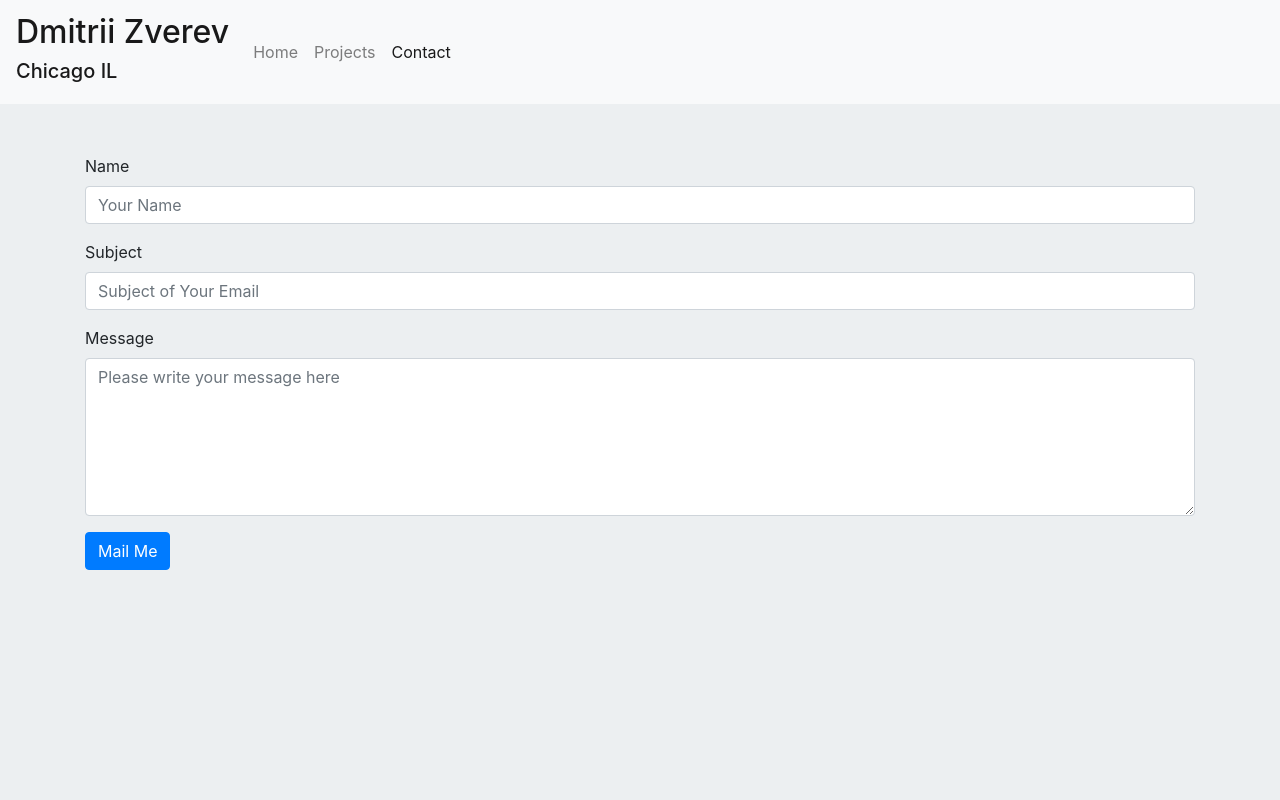
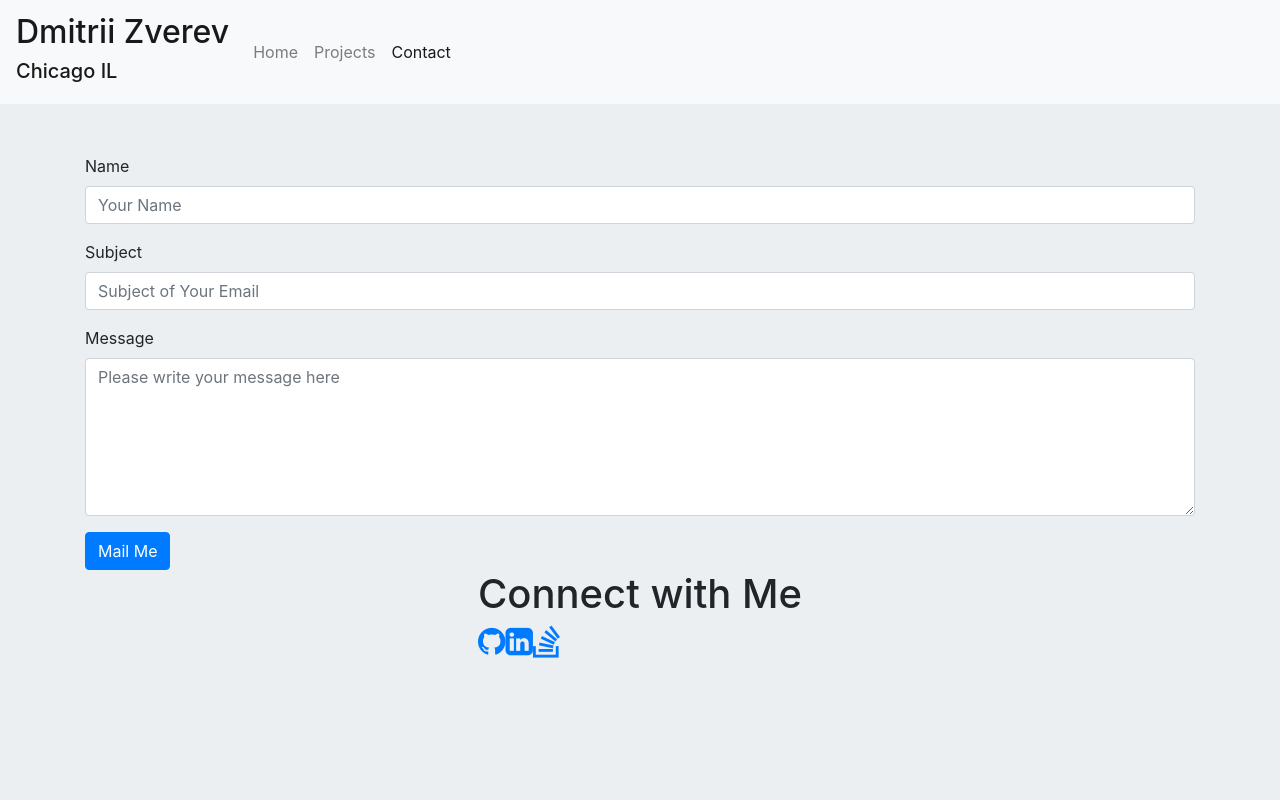
Before and after one commit to Zerrtry/React-Portfolio, a React (Create React App) app: page /contact in a window 1280 px wide. Shown: the top 800 px of the page. Built offline with nearby package versions, Linux system fonts and the light colour scheme.

Commit message:
navbar fixed

```diff
--- a/src/App.js
+++ b/src/App.js
@@ -12,17 +12,15 @@ import "bootstrap/dist/css/bootstrap.min.css";
 function App() {
   return (
     <Router>
-      <div>
-        <Navbar />
+        <Navbar sticky="top"/>
         <Wrapper>
           <Route exact path="/" component={Home} />
           <Route exact path="/home" component={Home} />
           <Route exact path="/projects" component={Projects} />
           <Route exact path="/contact" component={Contact} />
+        <Contacts />
         </Wrapper>
         <Footer />
-        <Contacts />
-      </div>
     </Router>
   );
 }
--- a/src/components/Card/index.js
+++ b/src/components/Card/index.js
@@ -1,10 +1,11 @@
 import React from "react";
 // import CardBtn from "../CardBtn";
 import "./style.css";
-
+import Col from "../Col";
 
 function Card(props) {
   return (
+    <Col size="md-4">
       <div className="card">
         <div className="img-container">
           <img alt={props.name} src={props.image} />
@@ -23,6 +24,7 @@ function Card(props) {
           </ul>
         </div>
       </div>
+    </Col>
 
   );
 }
--- a/src/components/Contacts/index.js
+++ b/src/components/Contacts/index.js
@@ -3,12 +3,12 @@ import "./style.css";
 
 function Contacts() {
   return (
-    <div className="sidebar">
+    <div className="sidenav">
        {/* <div className="col-md-3 col-md-offset-1 sidebar"> */}
         <h1>Connect with Me</h1>
         <a href="https://github.com/Zerrtry" target="_blank"><i className="fa fa-github fa-2x" aria-hidden="true" ></i></a>
         <a href="https://www.linkedin.com/in/dmitrii-zverev-577957b7/" target="_blank"><i className="fa fa-linkedin-square fa-2x" aria-hidden="true"></i></a>
-        <a href="https://stackexchange.com/users/17829973/dmitrii" target="_blank"><i className="fa fa-stack-overflow fa-2x" aria-hidden="true"></i></a>
+        <a href="https://stackoverflow.com/users/12950229/dmitrii" target="_blank"><i className="fa fa-stack-overflow fa-2x" aria-hidden="true"></i></a>
     </div>
   );
 }
--- a/src/components/Navbar/index.js
+++ b/src/components/Navbar/index.js
@@ -5,7 +5,7 @@ import "./style.css";
 // Depending on the current path, this component sets the "active" class on the appropriate navigation link item
 function Navbar() {
   return (
-    <nav className="navbar navbar-expand-lg navbar-light bg-light">
+    <nav className="navbar navbar-expand-lg navbar-light bg-light sticky-top">
       <div class="navbar-brand">
         <h2>Dmitrii Zverev</h2>
         <h5>Chicago IL</h5>
--- a/src/pages/Home.js
+++ b/src/pages/Home.js
@@ -20,7 +20,7 @@ function Home() {
             <p>
             I am Dmitrii Zverev, welcome to my portfolio page. If you have any reason to Contact Me, please be sure to do it.
 
-After 18 years as a lawyer, I decided to try something new. I have started to learn web-developing at the Northwestern Coding Boot Camp without previous experience in software. However, technic has been interesting for me always. Even in childhood, my favorite magazines were about building scale models and other entertaining topics related to technology. I'm expecting to get professional into programming and learn as much as possible about it!
+            After 18 years as a lawyer, I decided to try something new. I have started to learn web-developing at the Northwestern Coding Boot Camp without previous experience in software. However, technic has been interesting for me always. Even in childhood, my favorite magazines were about building scale models and other entertaining topics related to technology. I'm expecting to get professional into programming and learn as much as possible about it!
             </p>
             <a href="https://docs.google.com/document/d/1DS2DIkUIm5BBt7SLdHHnEHezM81L-nASURQsF62X2Lg/edit?usp=sharing" target="_blank">Resume</a>
           </Col>
--- a/src/pages/Projects.js
+++ b/src/pages/Projects.js
@@ -1,7 +1,10 @@
 import React, { Component } from "react";
 import Card from "../components/Card";
 import projects from "../projects.json"
-import Wrapper from "../components/Wrapper";
+// import Wrapper from "../components/Wrapper";
+import Container from "../components/Container";
+import Row from "../components/Row";
+import Col from "../components/Col";
 
 class Projects extends Component {
   state = {
@@ -11,9 +14,12 @@ class Projects extends Component {
   render() {
     return (
       <div >
+      <Container style={{ marginTop: 30 }}>
         <h2 className="text-center">Projects</h2>
+        <Row>
+          {/* <Col size="md-12"> */}
             {/* <div className="wrapper"> */}
-        <Wrapper>
+            {/* <Wrapper> */}
             {this.state.projects.map(project => (
               <Card
               id={project.id}
@@ -24,7 +30,10 @@ class Projects extends Component {
               deployed={project.deployed}
               />
             ))}
-        </Wrapper>
+           {/* </Col> */}
+         </Row>
+       </Container>
+        {/* </Wrapper> */}
         {/* </div> */}
       </div>
     );
```
Lines whose indentation alone changed are shown as unchanged.
